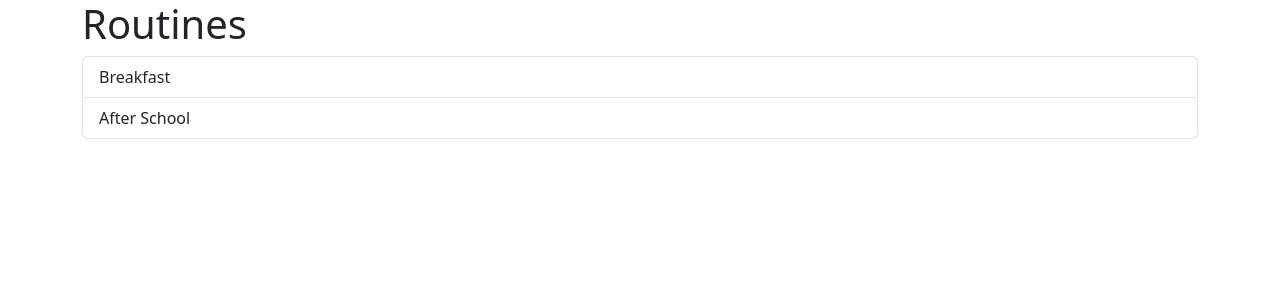
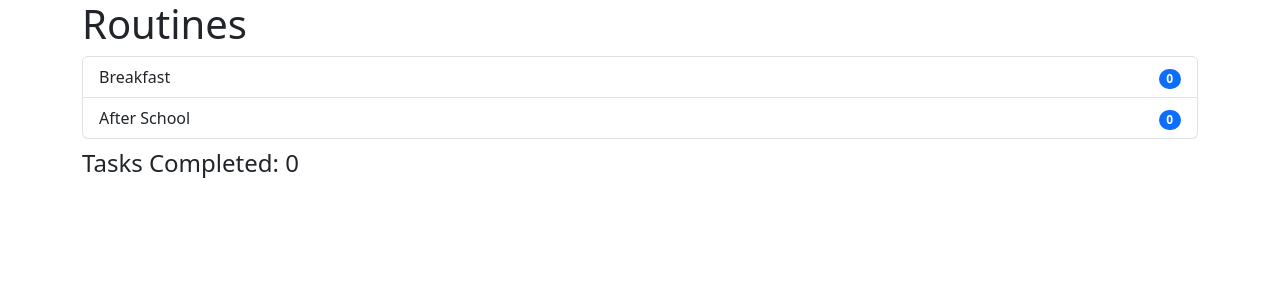
Before and after one commit to mcharters/routines, a React (Create React App) app: page / in a window 1280 px wide. Shown: the top 300 px of the page. Built offline with nearby package versions, Linux system fonts and the light colour scheme.

Commit message:
Update on the status of completed tasks

```diff
--- a/src/Routine.js
+++ b/src/Routine.js
@@ -51,6 +51,9 @@ const Routine = ({ routine, onChange }) => {
               </ListGroup.Item>
             ))}
           </ListGroup>
+          <h4 className="status">
+            Tasks Completed: {routine.tasks.filter((t) => t.complete).length}
+          </h4>
         </Col>
       </Row>
     </>
--- a/src/RoutineList.js
+++ b/src/RoutineList.js
@@ -1,23 +1,38 @@
 import ListGroup from "react-bootstrap/ListGroup";
+import Badge from "react-bootstrap/Badge";
 import { useHistory } from "react-router-dom";
 
 function RoutineList({ routines }) {
   const history = useHistory();
 
   return (
+    <>
       <ListGroup>
         {routines.map((routine) => (
           <ListGroup.Item
             key={routine.id}
             action
+            className="d-flex justify-content-between align-items-start"
             onClick={() => {
               history.push(`/routines/${routine.id}`);
             }}
           >
-          {routine.name}
+            <div>{routine.name}</div>
+            <div className="pull-right">
+              <Badge pill bg="primary">
+                {routine.tasks.filter((t) => t.complete).length}
+              </Badge>
+            </div>
           </ListGroup.Item>
         ))}
       </ListGroup>
+      <h4 className="status">
+        Tasks Completed:{" "}
+        {routines.reduce((currComplete, routine) => {
+          return currComplete + routine.tasks.filter((t) => t.complete).length;
+        }, 0)}
+      </h4>
+    </>
   );
 }
 
--- a/src/index.scss
+++ b/src/index.scss
@@ -1,2 +1,6 @@
 // import bootstrap and its default variables
 @import '~bootstrap/scss/bootstrap.scss';
+
+h4.status {
+    margin-top: 10px;
+}
```
Lines whose indentation alone changed are shown as unchanged.
